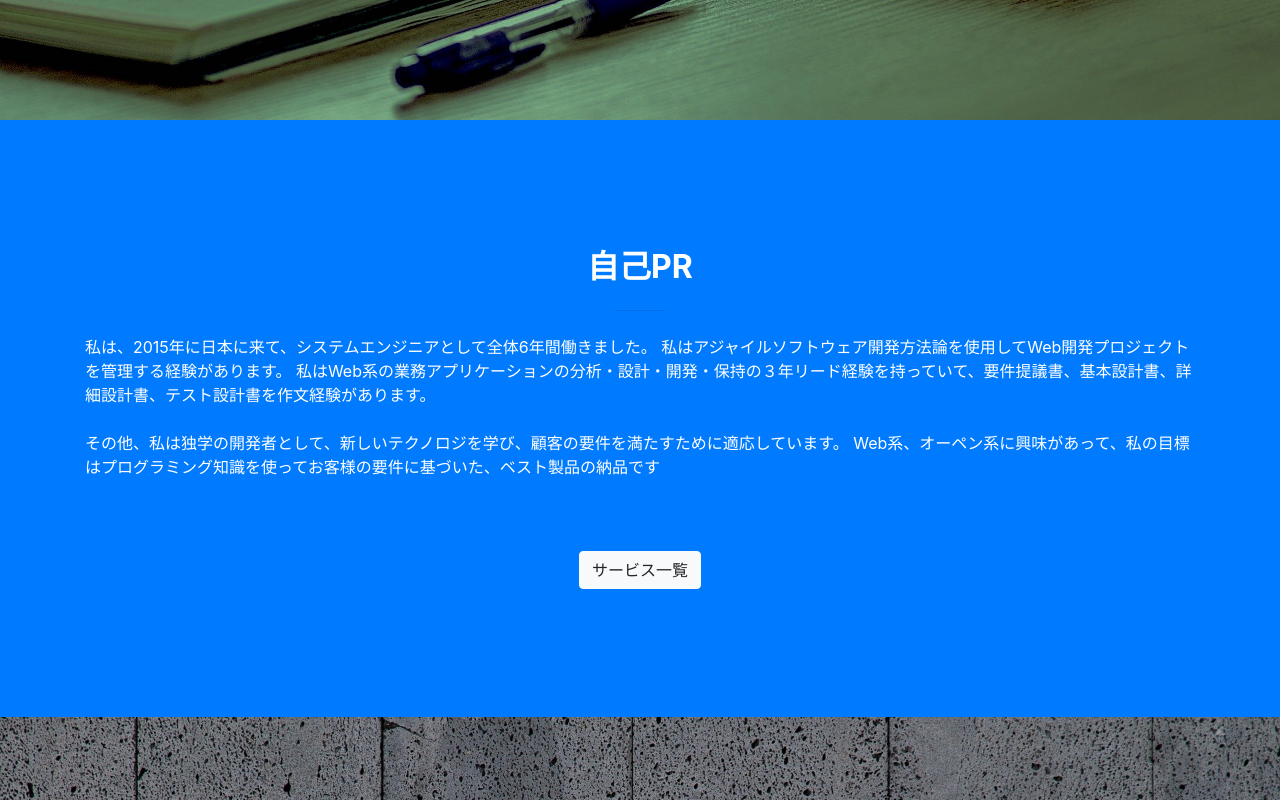
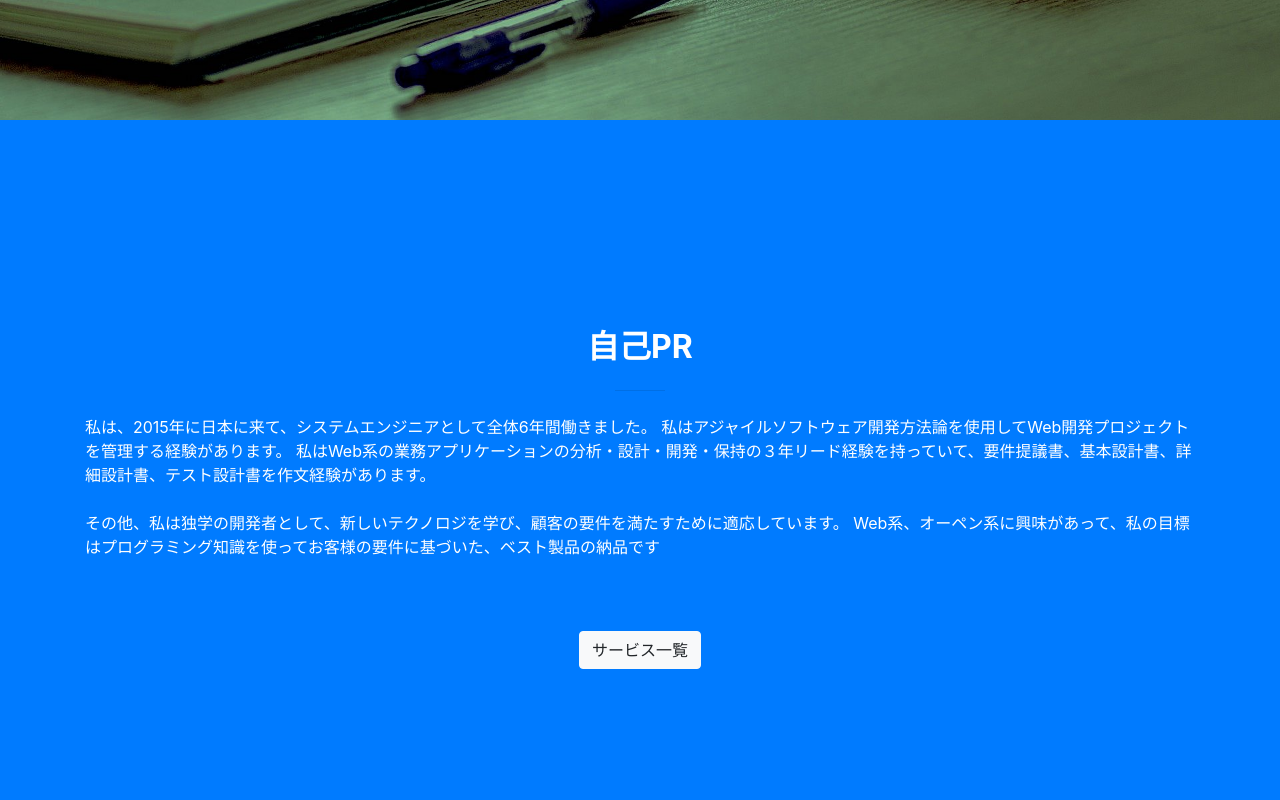
Before and after one commit to jeet-khondker/jeet-khondker.github.io, a website with bundled scripts: page index.html in a window 1280 px wide. Shown: the part 680-1480 px from the top of the page. Built offline with nearby package versions, Linux system fonts and the light colour scheme; files whose address does not match are found by name.

Commit message:
修正：セクション高さの上がる更新

```diff
--- a/css/pc-style.css
+++ b/css/pc-style.css
@@ -55,7 +55,7 @@ h6 {
 }
 
 section {
-  padding: 8rem 0;
+  padding: 13rem 0;
 }
 
 .section-heading {
```
